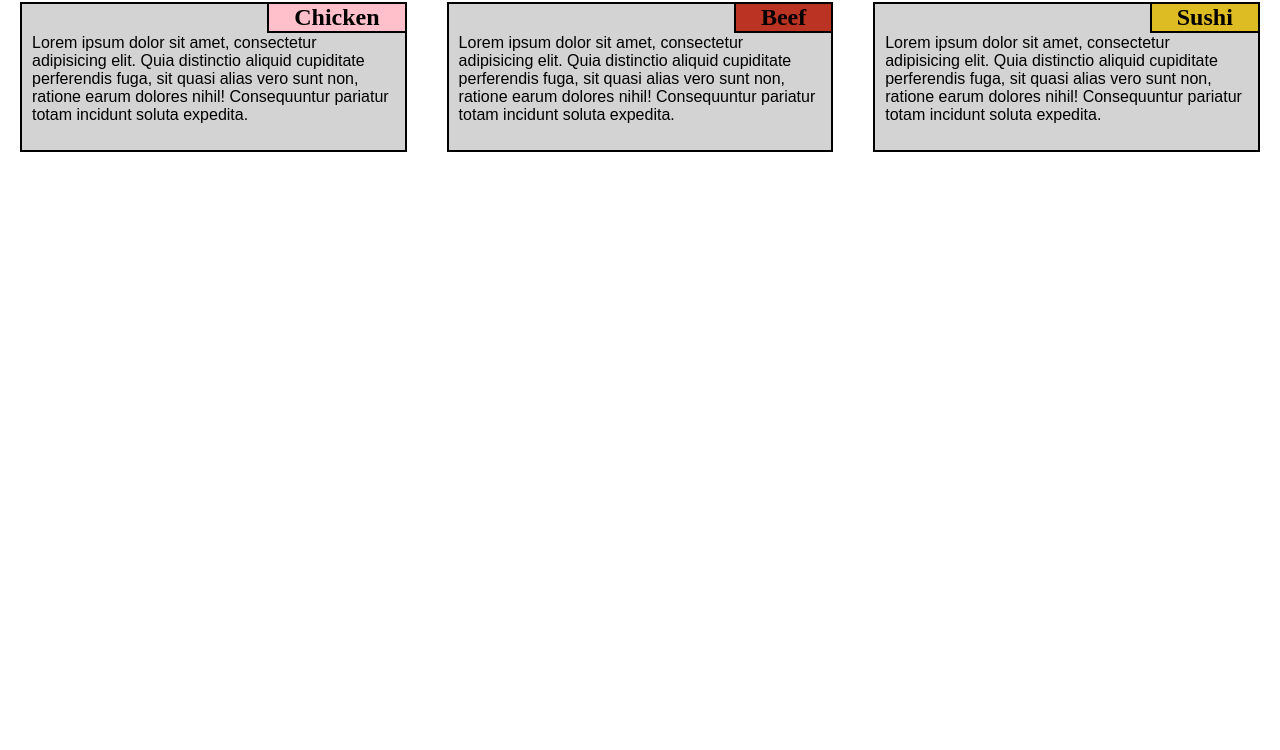
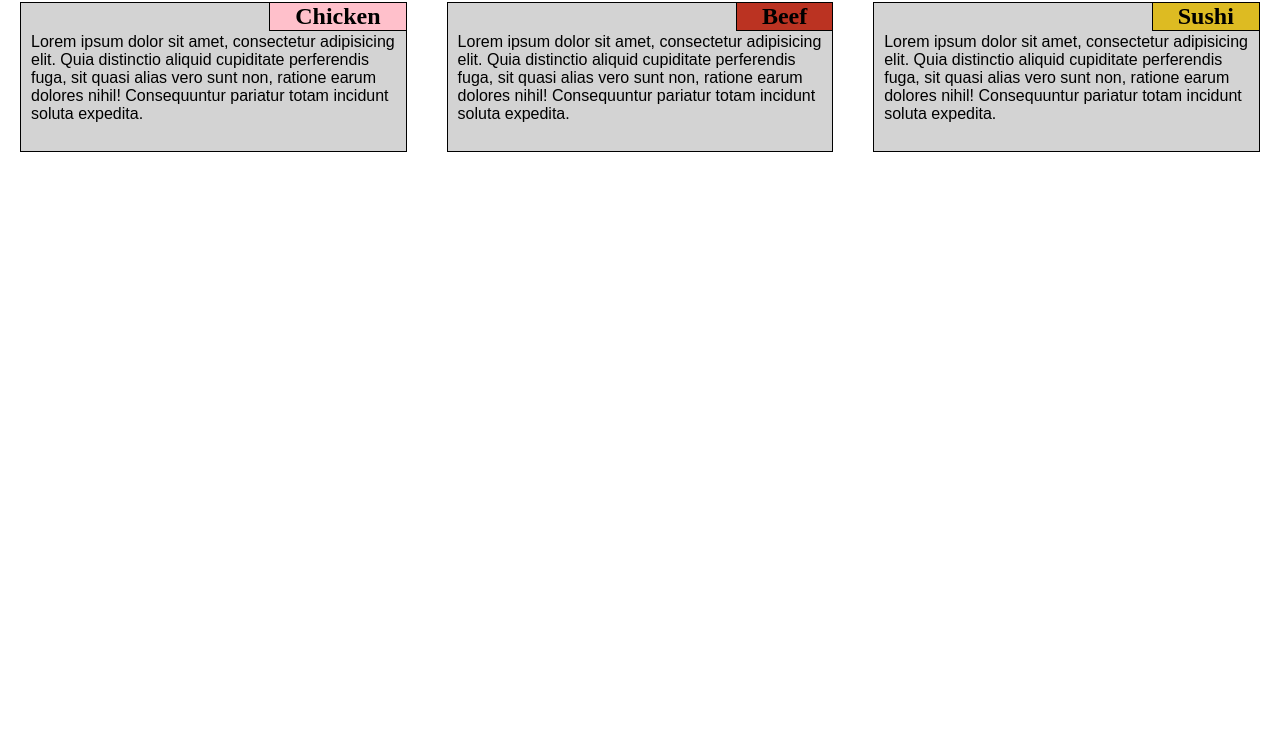
Before and after one commit to usmile581/hello-world, a plain HTML site: page index.html in a window 1280 px wide. Shown: the part 50-800 px from the top of the page. Drawn offline with Linux system fonts and the light colour scheme.

Commit message:
Update main.css

```diff
--- a/css/main.css
+++ b/css/main.css
@@ -6,15 +6,16 @@
 }
 h1 {margin-bottom: 15px;
     text-align:center;
+    font-family: Arial;
 }
 h2 {
   padding: 0 25px 0 25px;
   margin: 0 20px 0 0px;
 
-  border: 2px solid;
+  border: 1px solid;
   float: right;
 }
-p {border: 2px solid black;
+p {border: 1px solid black;
 
   height: 150px;
   padding:30px 10px 10px 10px;
@@ -43,7 +44,7 @@ p {border: 2px solid black;
 
 
 /********** Large devices only **********/
-@media (min-width: 1200px) {
+@media (min-width: 992px) {
   .col-lg-1, .col-lg-2, .col-lg-3, .col-lg-4, .col-lg-5, .col-lg-6, .col-lg-7, .col-lg-8, .col-lg-9, .col-lg-10, .col-lg-11, .col-lg-12 {
         float: left;
 
@@ -63,7 +64,7 @@ p {border: 2px solid black;
 }
 
 /********** Medium devices only **********/
-@media (min-width:992px) and (max-width:1199px) {
+@media (min-width:768px) and (max-width:991px) {
    .col-md-1, .col-md-2, .col-md-3, .col-mdg-4, .col-md-5, .col-md-6, .col-md-7, .col-md-8, .col-md-9, .col-md-10, .col-md-11, .col-md-12 {
         float: left;
 
```
